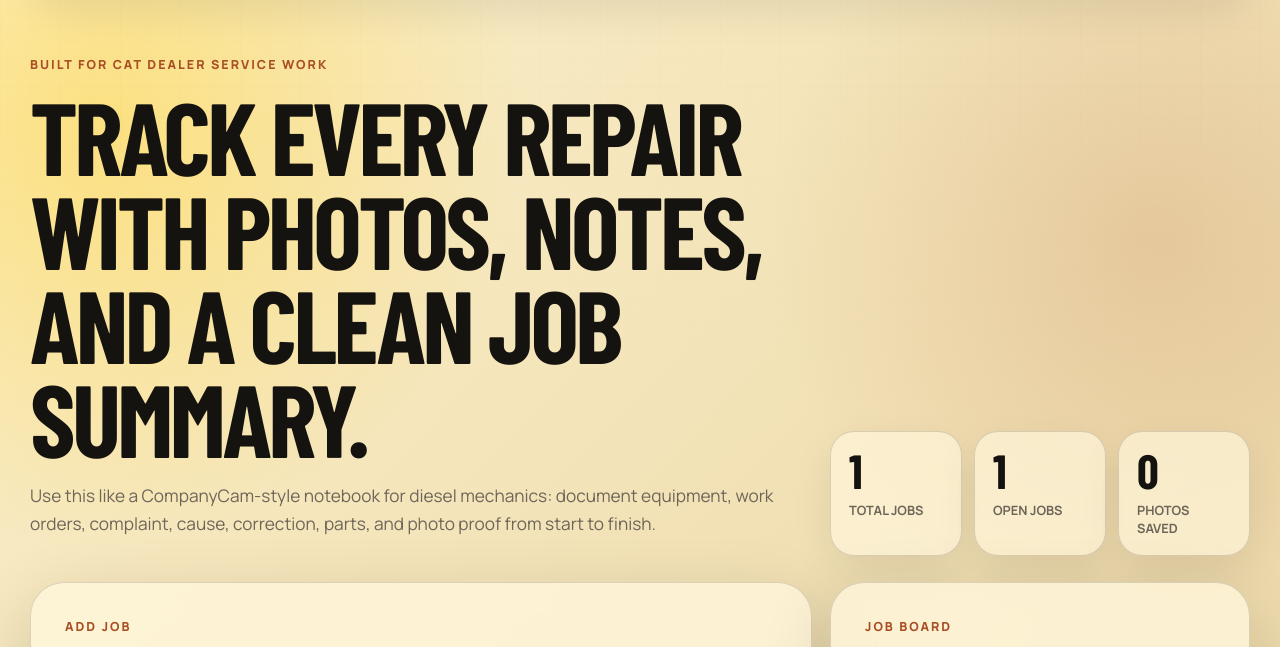
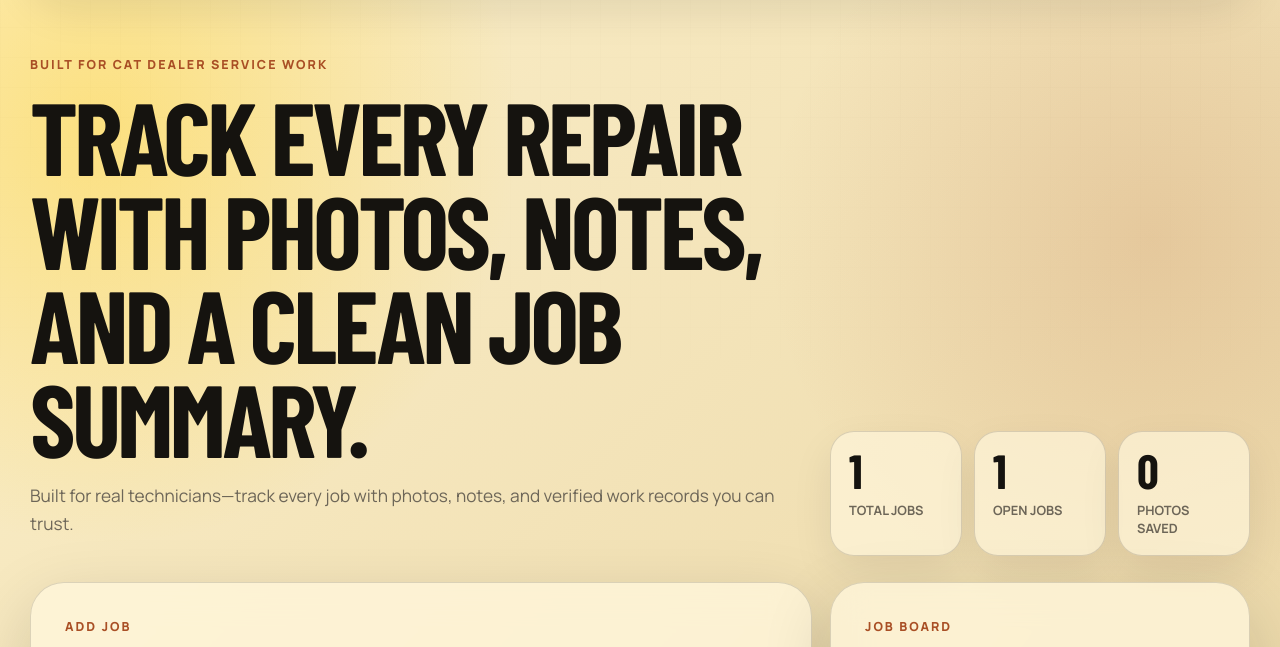
Before and after one commit to chaserose120-web/IronProof, a website: page index.html in a window 1280 px wide. Shown: the part 93-740 px from the top of the page. Drawn offline with nearby package versions, Linux system fonts and the light colour scheme; a web font is replaced by a local one.

Commit message:
Update homepage tagline

```diff
--- a/index.html
+++ b/index.html
@@ -40,9 +40,8 @@
           <p class="eyebrow">Built for Cat dealer service work</p>
           <h1>Track every repair with photos, notes, and a clean job summary.</h1>
           <p class="hero-copy">
-            Use this like a CompanyCam-style notebook for diesel mechanics:
-            document equipment, work orders, complaint, cause, correction,
-            parts, and photo proof from start to finish.
+            Built for real technicians—track every job with photos, notes, and
+            verified work records you can trust.
           </p>
         </div>
 
```
